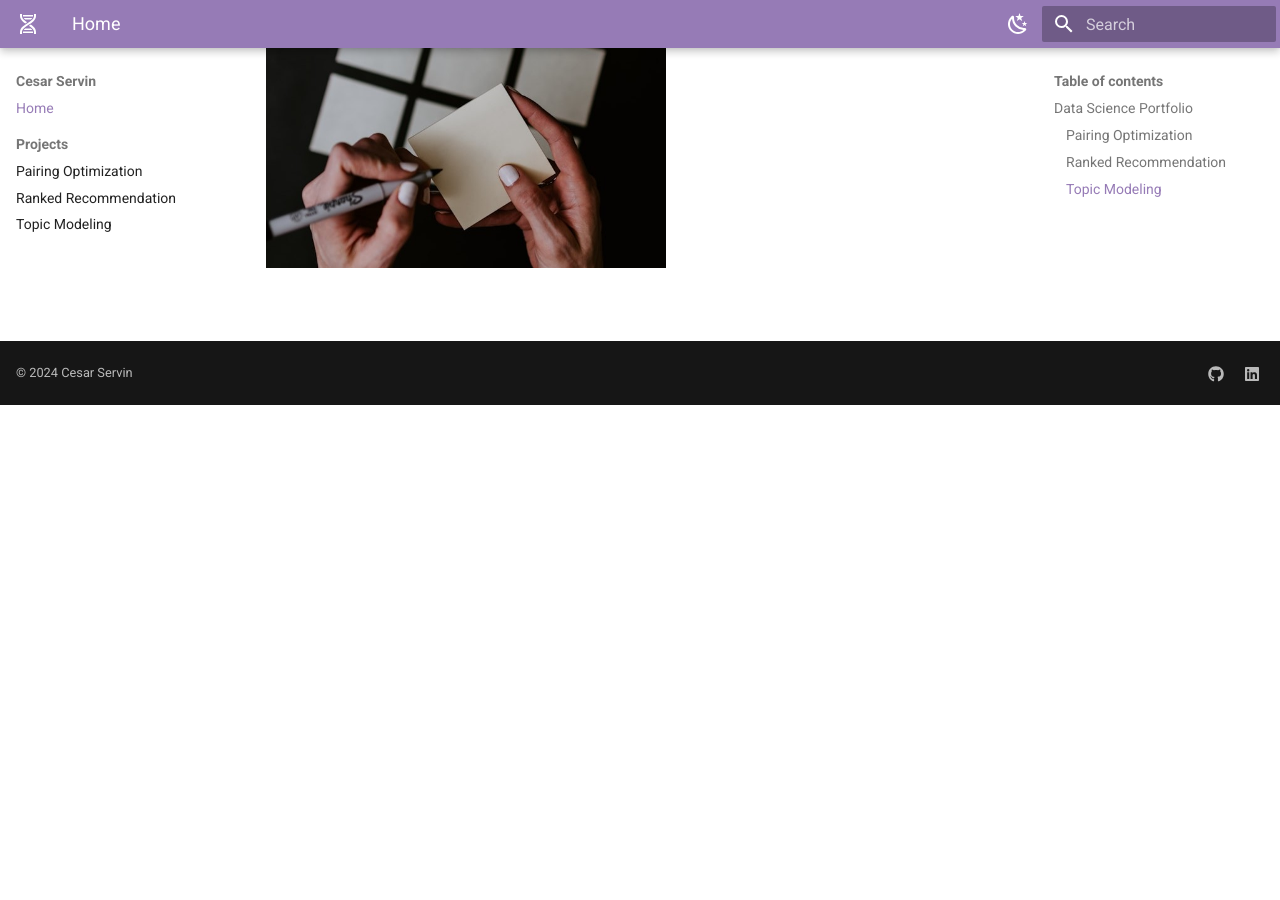
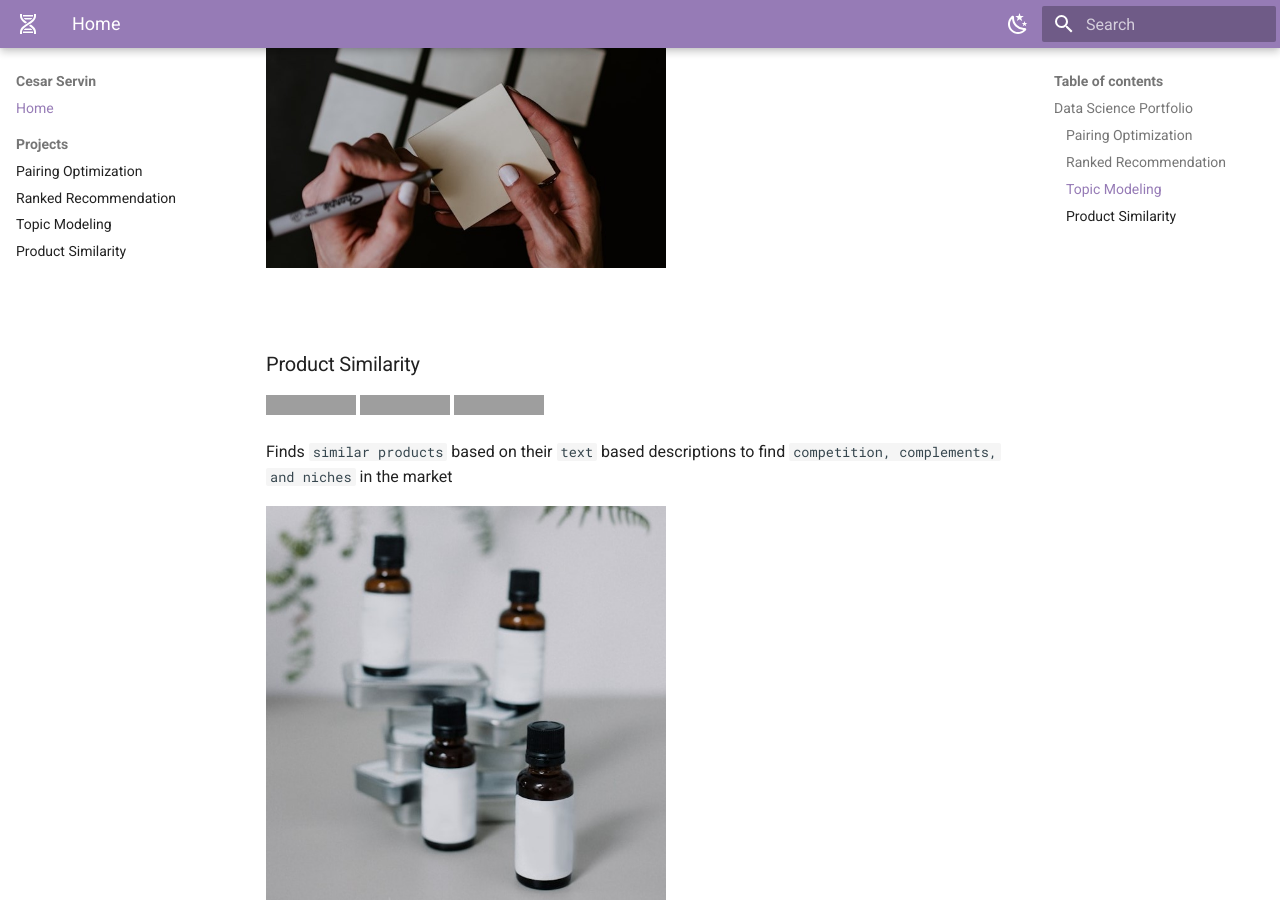
Before and after one commit to cesarservin/cesarservin.github.io, an MkDocs documentation site: the page built from docs/index.md, in a window 1280 px wide and 900 px high, scrolled down 1585 px. Built offline with MkDocs 1.6.1 and Material for MkDocs 9.7.7, drawn with Linux system fonts in a browser that asks for light colours; nearby versions of some CDN libraries; library files that are not in the unit come from our copies; before the commit the page ends 1990 px from its top, so only the background shows below that; grey boxes are pictures that could not be loaded.

Commit message:
feat: product similarity

```diff
--- a/docs/index.md
+++ b/docs/index.md
@@ -38,6 +38,19 @@ This project identifies `topics` from text (`product descriptions`) to reveal un
 
 <br>
 
+### Product Similarity
+
+[![View Project](https://img.shields.io/badge/Material-View_Project-purple?logo=MaterialforMKDOCS)](https://cesarservin.com/product_similarity/index.html)
+[![Open Notebook](https://img.shields.io/badge/Jupyter-Open_Notebook-blue?logo=Jupyter)](https://github.com/cesarservin/topic_modeling/blob/main/notebooks/product_similarity_main.ipynb)
+[![View on GitHub](https://img.shields.io/badge/GitHub-View_on_GitHub-blue?logo=GitHub)](https://github.com/cesarservin/product_similarity)
+
+Finds `similar products` based on their `text` based descriptions to find `competition, complements, and niches` in the market
+
+
+<img src="assets\product_similarity_logo.jpg" alt="Pairs" width="400">
+
+<br>
+
 <!-- <br>
 <center><img src="assets/suggest_item.png" width="400" height="400"/></center>
 <br> -->
--- a/mkdocs.yml
+++ b/mkdocs.yml
@@ -103,5 +103,6 @@ nav: # Setting up the navigation. Te below list will be tabs on left panel
     - Pairing Optimization: https://cesarservin.com/pairing_optimization/index.html
     - Ranked Recommendation: https://cesarservin.com/ranked_recommendation/index.html
     - Topic Modeling: https://cesarservin.com/topic_modeling/index.html
+    - Product Similarity: https://cesarservin.com/product_similarity/index.html
   # - Projects:
   #     - 'Project': page2.md  # A markdown file for documenting the package structure
```
Also changed, not shown: docs/assets/product_similarity_logo.jpg (added).
